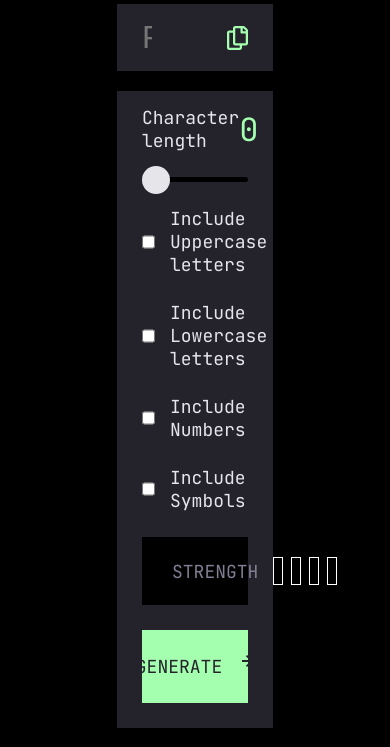
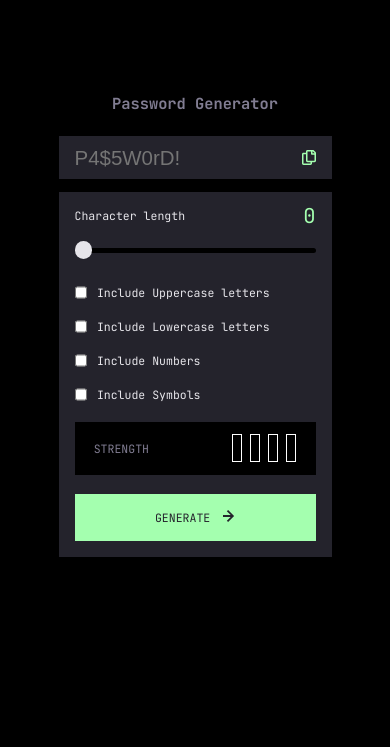
Before and after one commit to AssSam7/fem-password-generator, a website: page index.html in a window 390 px wide. Shown: the part 97-844 px from the top of the page. Drawn offline with Linux system fonts and the light colour scheme.

Commit message:
Finishing the responsiveness

```diff
--- a/scss/_base.scss
+++ b/scss/_base.scss
@@ -6,6 +6,14 @@
 
 html {
   font-size: 62.5%; /* To make 1 rem = 10px instead of 16px for easier responsive breakdown */
+
+  @media only screen and (max-width: $bp-tablet) {
+    font-size: 40%;
+  }
+
+  @media only screen and (max-width: $bp-mobile) {
+    font-size: 28.5%;
+  }
 }
 
 body {
--- a/scss/_layout.scss
+++ b/scss/_layout.scss
@@ -4,7 +4,16 @@
 
     display: flex;
     flex-direction: column;
+
     gap: 2rem;
+
+    @media only screen and (max-width: $bp-tablet) {
+      width: 70vw;
+    }
+
+    @media only screen and (max-width: $bp-mobile) {
+      width: 90vw;
+    }
   }
 
   &__title {
@@ -17,6 +26,10 @@
     display: flex;
     flex-direction: column;
     gap: 2rem;
+
+    @media only screen and (max-width: $bp-tablet) {
+      margin-top: 1.5rem;
+    }
 
     &--result {
       padding: 1.5rem 2.5rem;
@@ -57,6 +70,10 @@
       display: flex;
       flex-direction: column;
       gap: 2.5rem;
+
+      @media only screen and (max-width: $bp-tablet) {
+        gap: 3rem;
+      }
 
       .char_length {
         display: flex;
@@ -118,6 +135,8 @@
 .icon {
   &__copy {
     cursor: pointer;
+    width: 2.1rem;
+    height: 2.4rem;
 
     &:hover {
       filter: invert(0.5);
@@ -149,8 +168,8 @@ input[type="range"] {
 /******** Chrome, Safari ********/
 input[type="range"]::-webkit-slider-thumb {
   -webkit-appearance: none; /* clear browser thumb */
-  width: 28px;
-  height: 28px;
+  width: 2.8rem;
+  height: 2.8rem;
   background-color: $color-light-white;
   border-radius: 100%;
 
@@ -174,8 +193,8 @@ input[type="range"]::-moz-range-track {
 }
 
 input[type="range"]::-moz-range-thumb {
-  height: 28px;
-  width: 28px;
+  height: 2.8rem;
+  width: 2.8rem;
   border-radius: 100%;
 
   &:hover {
@@ -186,7 +205,7 @@ input[type="range"]::-moz-range-thumb {
 
 /* Input Checkbox Styles */
 input[type="checkbox"] {
-  width: 2em;
+  width: 2rem;
   height: 2rem;
   accent-color: $color-primary;
 }
@@ -194,11 +213,18 @@ input[type="checkbox"] {
 label {
   display: flex;
   align-items: center;
+  justify-content: flex-start;
   gap: 1.5rem;
 
   span {
     font-size: map-get($map: $font-sizes-map, $key: "body");
     color: $color-light-white;
+  }
+
+  &.include_uppercase_chars {
+    @media only screen and (max-width: $bp-tablet) {
+      margin-top: 2rem;
+    }
   }
 }
 
--- a/scss/_variables.scss
+++ b/scss/_variables.scss
@@ -15,7 +15,11 @@ $color-strength-tooweak: #f64a4a;
 /* Typography */
 $font-face: "JetBrains Mono", monospace;
 $font-sizes-map: (
-  "body": 18px,
-  "heading-medium": 24px,
-  "heading-large": 32px,
+  "body": 1.8rem,
+  "heading-medium": 2.4rem,
+  "heading-large": 3.2rem,
 );
+
+/* Responsive Breakpoints */
+$bp-tablet: 768px;
+$bp-mobile: 375px;
```
Also changed, not shown: style.css, 1 other file.
